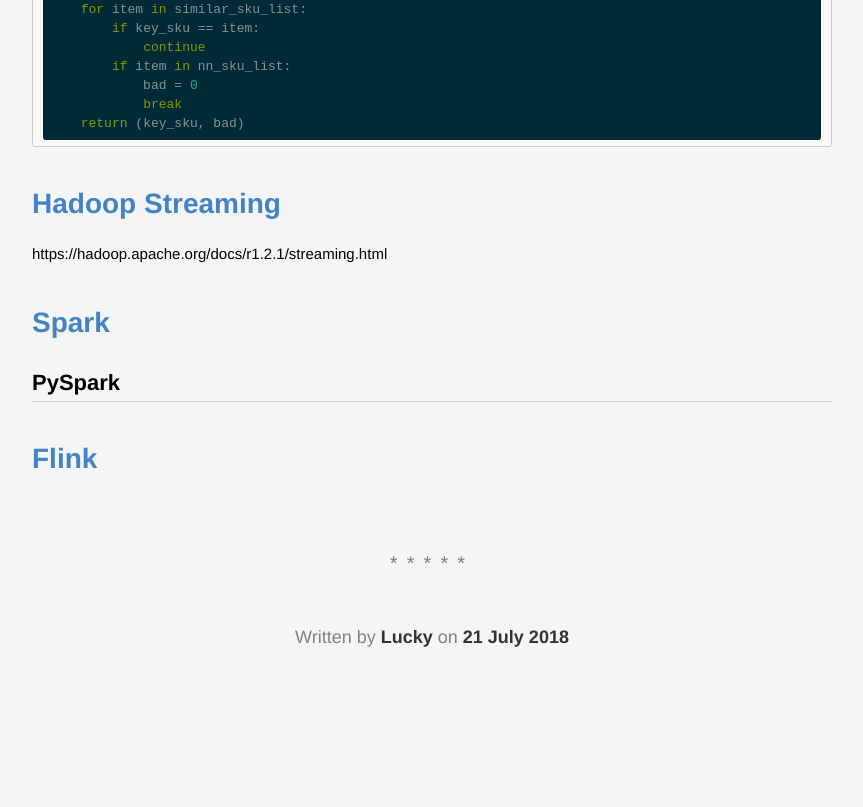
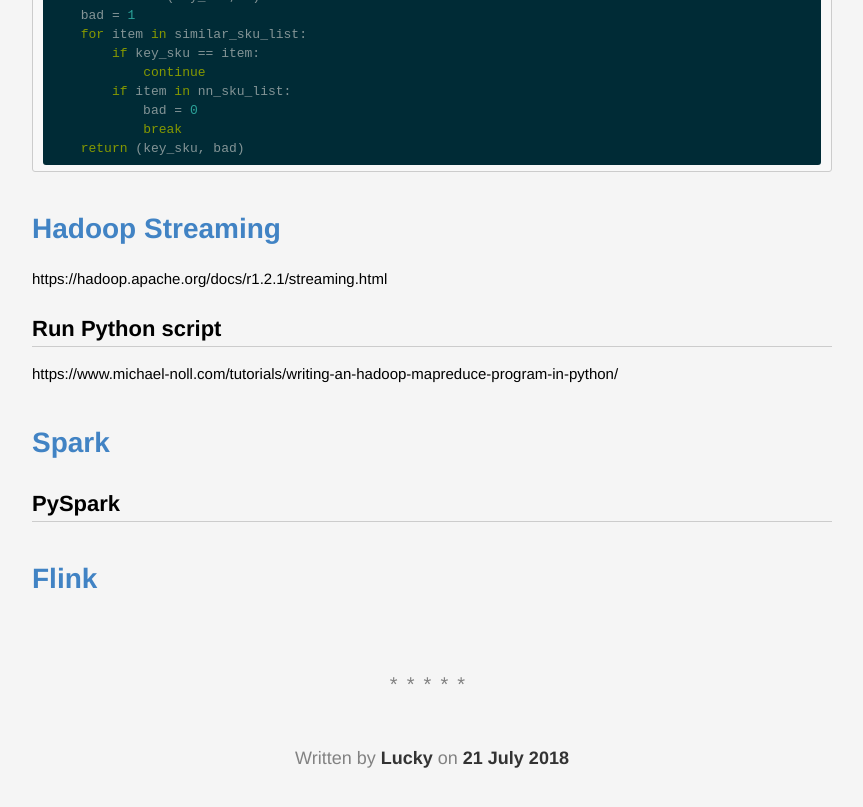
Before and after one commit to lucky521/blog, a Jekyll site: the page built from _posts/language/2018-07-21-big-data-process.markdown, in a window 1280 px wide and 900 px high, scrolled down 1619 px. Shown: the top 807 px of the window, without its empty margins (208-1071 px from the left). Built offline with Jekyll 4.4.1, drawn with Linux system fonts in a browser that asks for light colours; before the commit the page ends 2398 px from its top, so only the background shows below that.

Commit message:
Update 2018-07-21-big-data-process.markdown

```diff
--- a/_posts/language/2018-07-21-big-data-process.markdown
+++ b/_posts/language/2018-07-21-big-data-process.markdown
@@ -63,6 +63,10 @@
 https://hadoop.apache.org/docs/r1.2.1/streaming.html
 
 
+## Run Python script
+
+https://www.michael-noll.com/tutorials/writing-an-hadoop-mapreduce-program-in-python/
+
 
 
 # Spark
```
